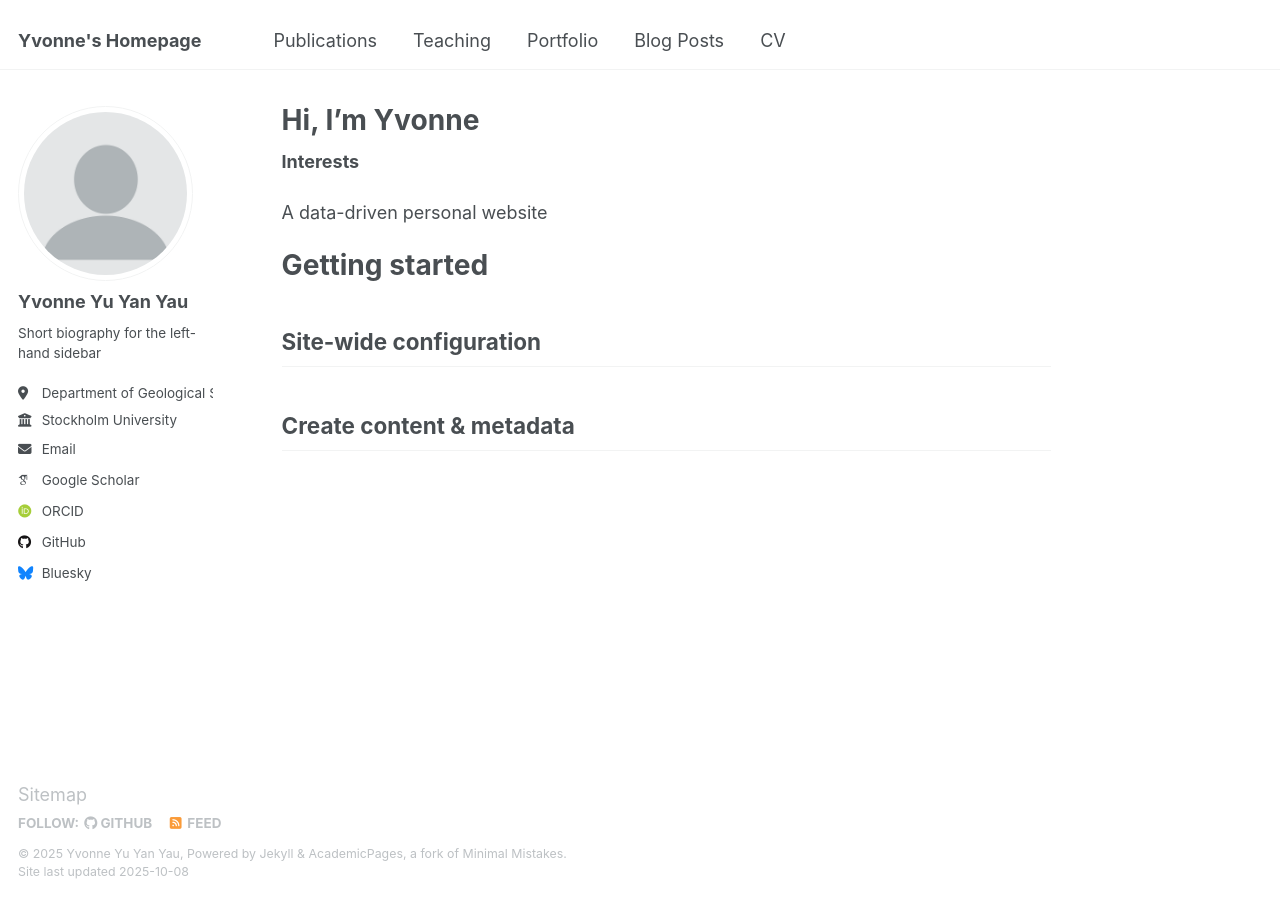
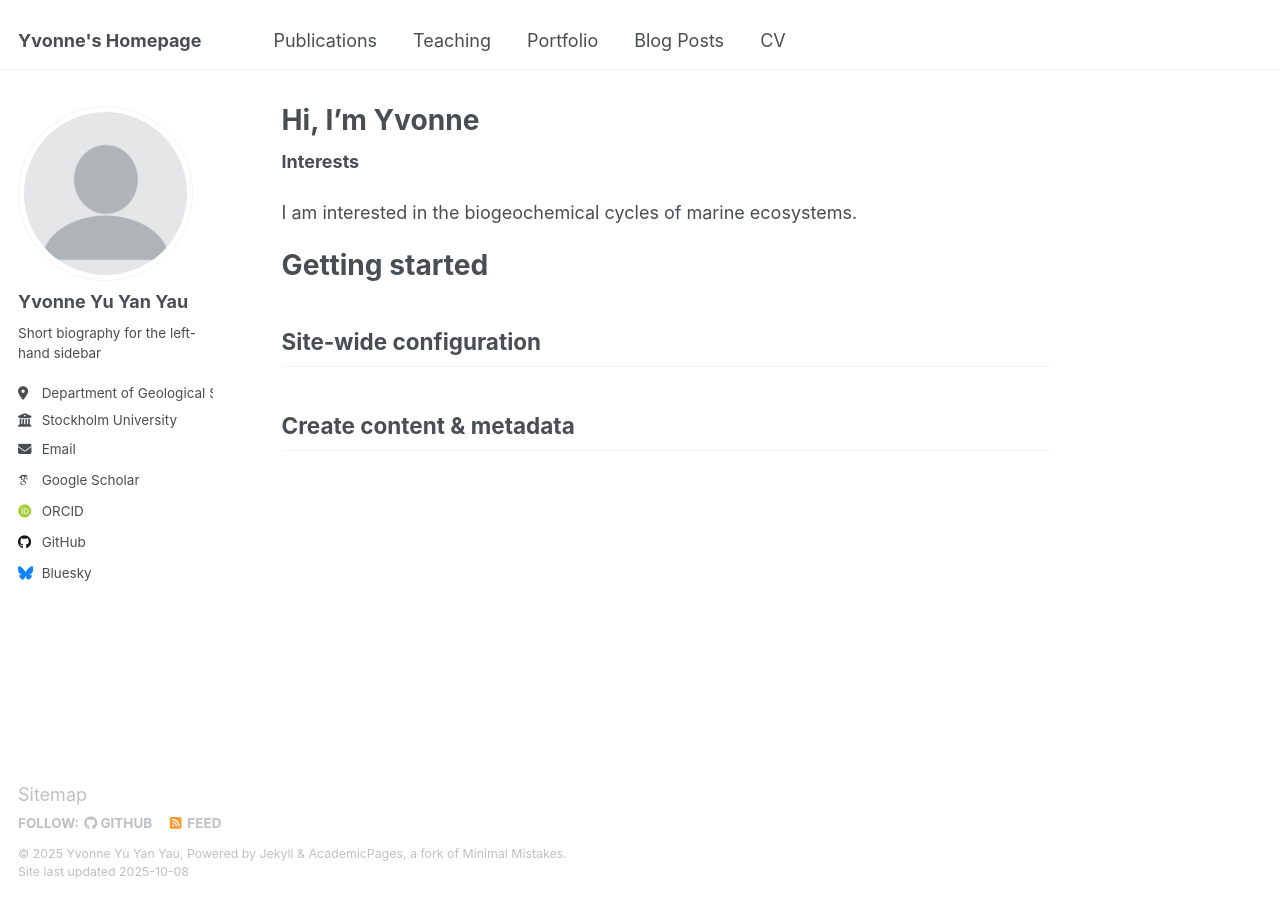
Before and after one commit to yvonneyauu/github.io, a Jekyll site: the page built from _pages/about.md, in a window 1280 px wide. Built offline with Jekyll 4.4.1, drawn with Linux system fonts in a browser that asks for light colours; some web fonts are replaced.

Commit message:
Update about.md

```diff
--- a/_pages/about.md
+++ b/_pages/about.md
@@ -9,7 +9,7 @@ redirect_from:
 
 **Interests**
 
-A data-driven personal website
+I am interested in the biogeochemical cycles of marine ecosystems.
 
 
 Getting started
```
